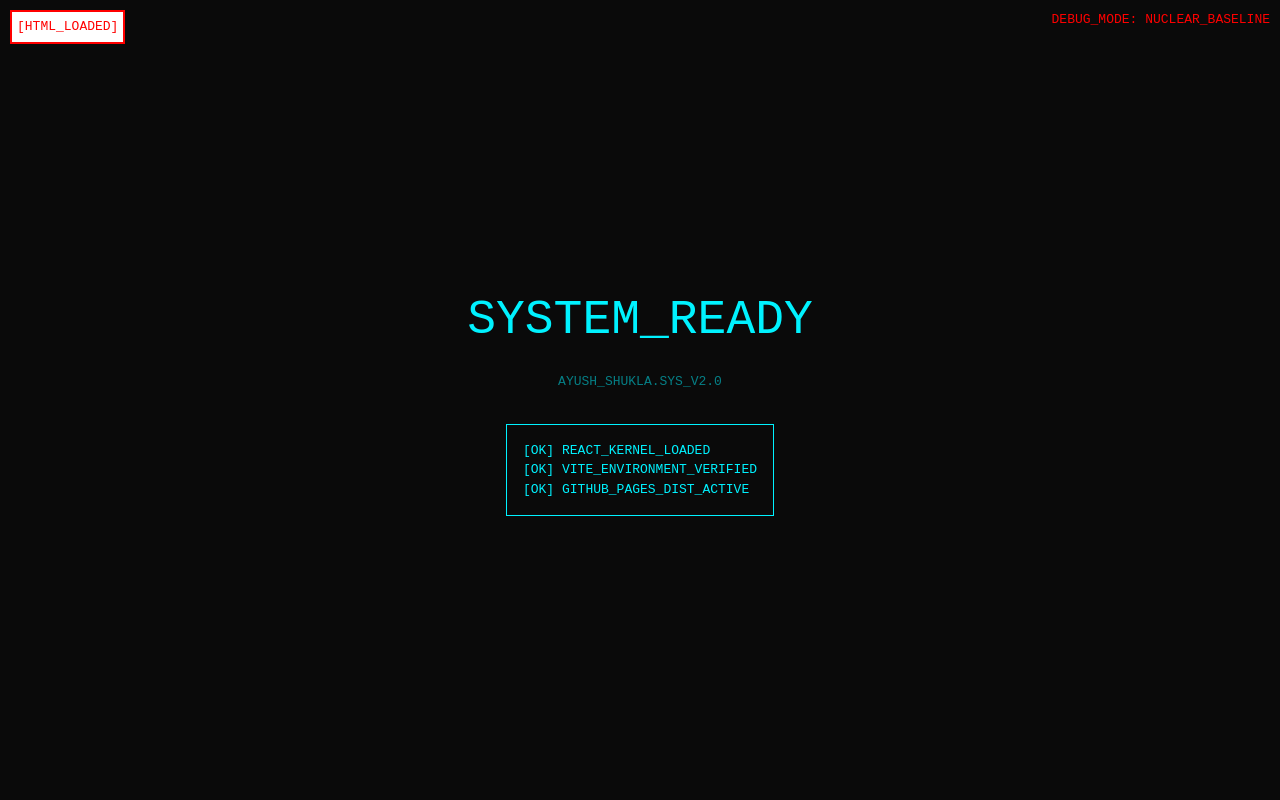
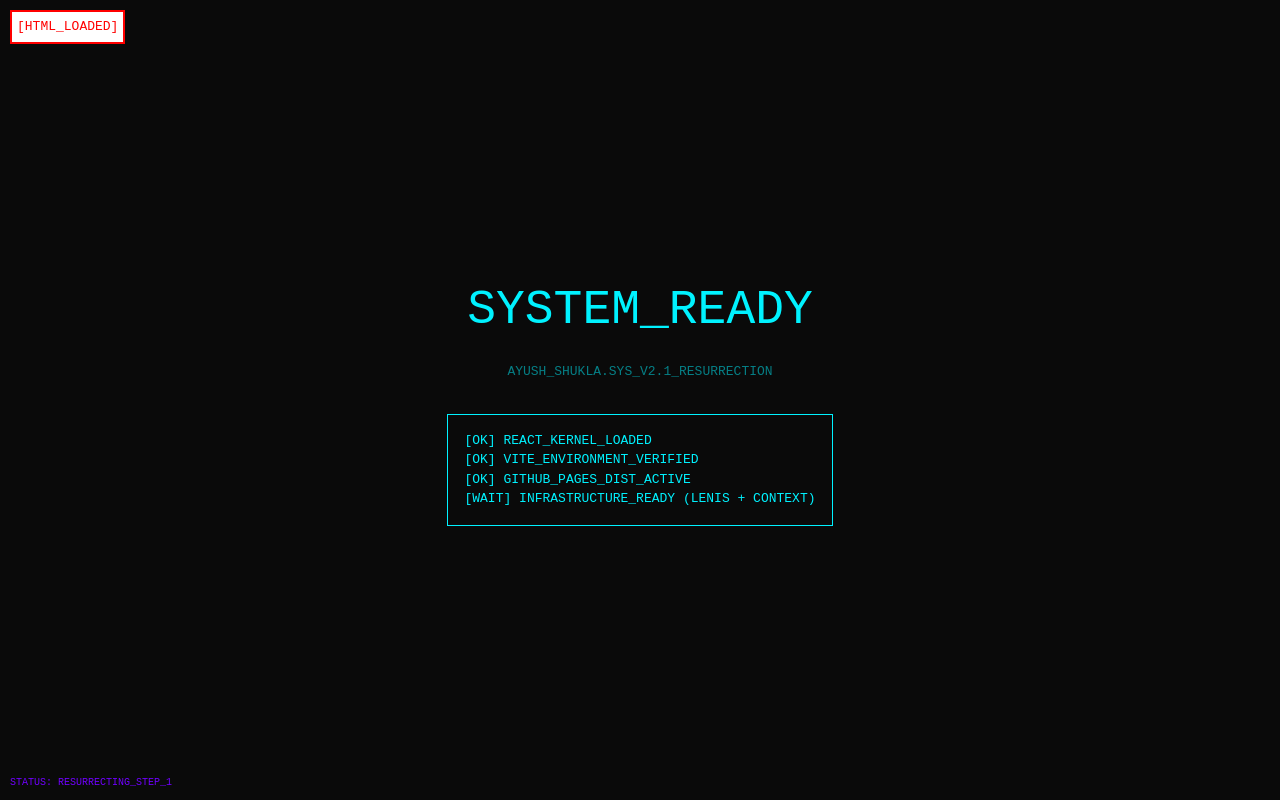
Before and after one commit to ayushshukla1807/ayush-shukla-portfolio, a React (Vite) app: page / in a window 1280 px wide. Built offline with nearby package versions, Linux system fonts and the light colour scheme.

Commit message:
Forensic: Resurrect Phase 1 (Infrastructure: Lenis + Context)

```diff
--- a/src/App.tsx
+++ b/src/App.tsx
@@ -1,7 +1,11 @@
 import React from 'react';
+import { SceneProvider } from './context/SceneContext';
+import { LenisProvider } from './components/common/LenisProvider';
 
 const App: React.FC = () => {
   return (
+    <SceneProvider>
+      <LenisProvider>
         <div style={{
           backgroundColor: '#0a0a0a',
           color: '#00F2FF',
@@ -13,18 +17,21 @@ const App: React.FC = () => {
           fontFamily: 'monospace'
         }}>
           <h1 style={{ fontSize: '3rem', margin: '0' }}>SYSTEM_READY</h1>
-      <p style={{ opacity: 0.5, marginTop: '1rem' }}>AYUSH_SHUKLA.SYS_V2.0</p>
+          <p style={{ opacity: 0.5, marginTop: '1rem' }}>AYUSH_SHUKLA.SYS_V2.1_RESURRECTION</p>
 
           <div style={{ marginTop: '2rem', border: '1px solid #00F2FF', padding: '1rem' }}>
             <p>[OK] REACT_KERNEL_LOADED</p>
             <p>[OK] VITE_ENVIRONMENT_VERIFIED</p>
             <p>[OK] GITHUB_PAGES_DIST_ACTIVE</p>
+            <p>[WAIT] INFRASTRUCTURE_READY (LENIS + CONTEXT)</p>
           </div>
 
-      <div style={{ position: 'fixed', top: '10px', right: '10px', color: 'red' }}>
-        DEBUG_MODE: NUCLEAR_BASELINE
+          <div style={{ position: 'fixed', bottom: '10px', left: '10px', color: '#7000FF', fontSize: '10px' }}>
+            STATUS: RESURRECTING_STEP_1
           </div>
         </div>
+      </LenisProvider>
+    </SceneProvider>
   );
 };
 
```
Lines whose indentation alone changed are shown as unchanged.
